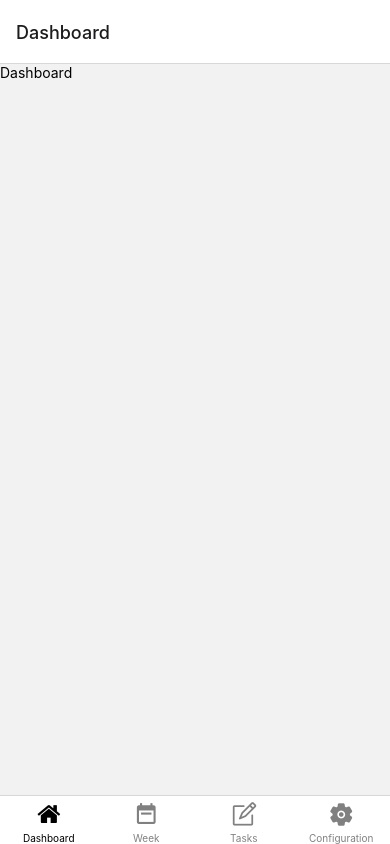
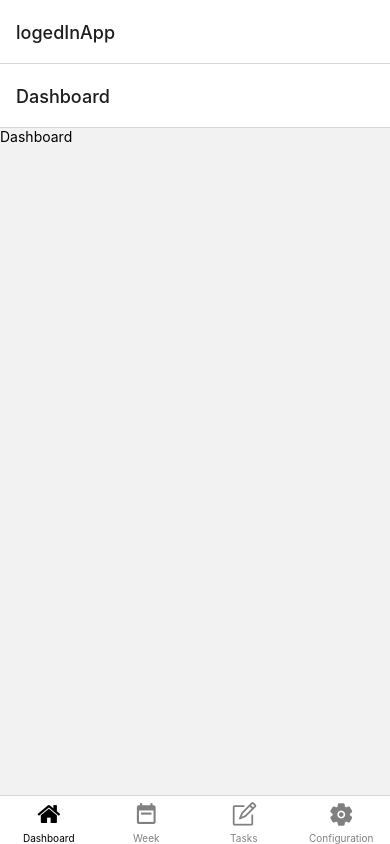
Before and after one commit to JordiMartinezDev/cleaningWars, a React Native app: screen / in a window 390 px wide. Built offline with nearby package versions, Linux system fonts and the light colour scheme.

Commit message:
Nested navigators - Tabs inside a Stack Navigator

```diff
--- a/navigators/LoggedInAppNavigator.js
+++ b/navigators/LoggedInAppNavigator.js
@@ -11,12 +11,12 @@ import { FontAwesome } from "@expo/vector-icons";
 import { MaterialCommunityIcons } from "@expo/vector-icons";
 import { AntDesign } from "@expo/vector-icons";
 import { Ionicons } from "@expo/vector-icons";
+import { createNativeStackNavigator } from "@react-navigation/native-stack";
 
 const Tab = createBottomTabNavigator();
+const Stack = createNativeStackNavigator();
 
-const LoggedInAppNavigator = () => {
-  const userId = useSelector((state) => state.auth.userId);
-
+function TabsNavigator() {
   return (
     <Tab.Navigator
       screenOptions={{
@@ -66,6 +66,16 @@ const LoggedInAppNavigator = () => {
       />
     </Tab.Navigator>
   );
+}
+
+const LoggedInAppNavigator = () => {
+  const userId = useSelector((state) => state.auth.userId);
+
+  return (
+    <Stack.Navigator>
+      <Stack.Screen name="logedInApp" component={TabsNavigator} />
+    </Stack.Navigator>
+  );
 };
 
 export default LoggedInAppNavigator;
```
